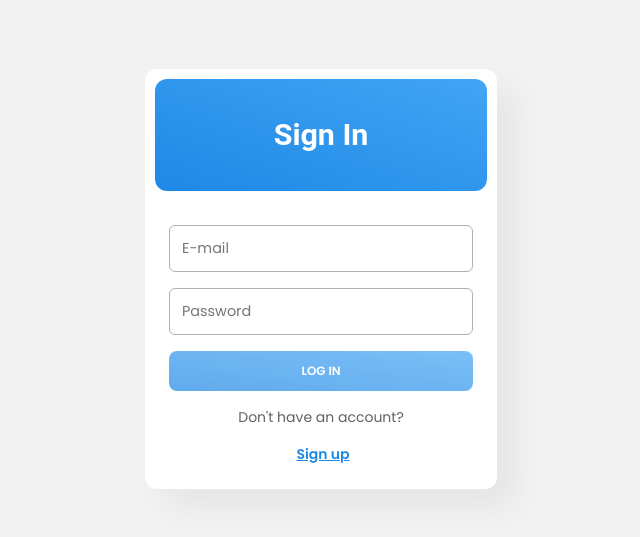
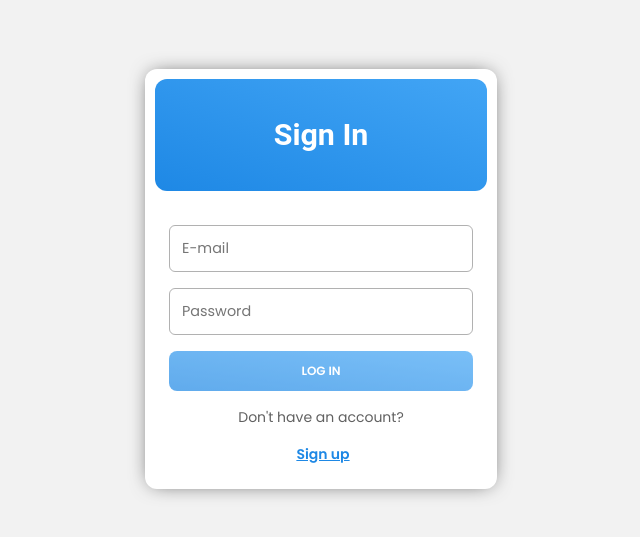
Before and after one commit to danilloboing/crud, a React (Create React App) app in the folder frontend/: page / in a window 1280 px wide. Shown: the part 121-658 px from the top of the page, without its empty margins (319-959 px from the left). Built offline with nearby package versions, Linux system fonts and the light colour scheme.

Commit message:
add: shadow in form container

```diff
--- a/frontend/src/pages/Login/styles.js
+++ b/frontend/src/pages/Login/styles.js
@@ -1,6 +1,5 @@
 import styled from 'styled-components'
 
-  //STYLES CSS
 export const FormContainer = styled.div`
     display: flex;
     justify-content: center;
@@ -20,6 +19,9 @@ export const Form = styled.form`
     width: 22rem;
     background-clip: border-box;
     background: white;
+    -webkit-box-shadow: 0px 0px 20px -6px rgba(0,0,0,0.75);
+    -moz-box-shadow: 0px 0px 20px -6px rgba(0,0,0,0.75);
+    box-shadow: 0px 0px 20px -6px rgba(0,0,0,0.75);
   `;
 
 export const Header = styled.header`
```
